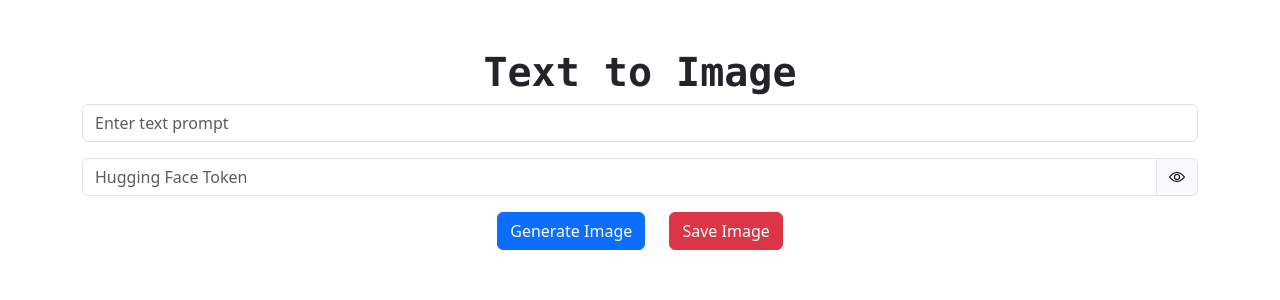
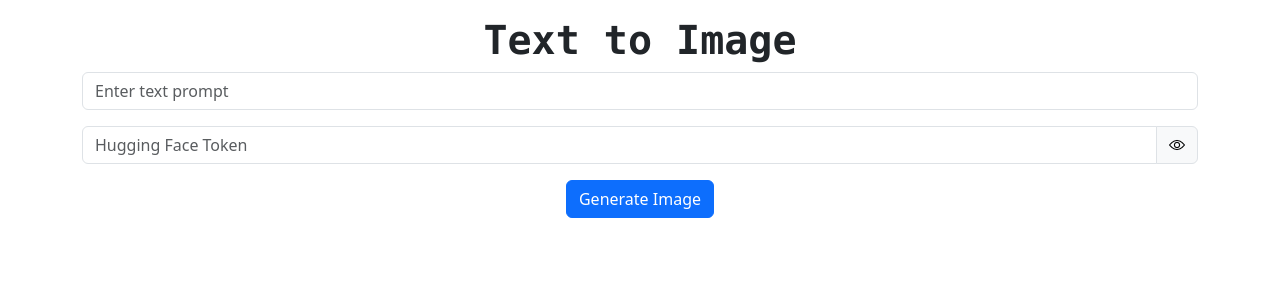
Before and after one commit to TL2711/testSD, a Flask app: page / in a window 1280 px wide. Shown: the top 300 px of the page. Run offline with Flask 3, Linux system fonts and the light colour scheme.

Commit message:
Update index.html

```diff
--- a/templates/index.html
+++ b/templates/index.html
@@ -13,7 +13,7 @@
 
 <body class="d-flex flex-column align-items-center" style="min-height: 100vh;">
     <div class="container text-center">
-        <h1 class="mt-5 font-monospace fw-bold">Text to Image</h1>
+        <h1 class="mt-3 font-monospace fw-bold">Text to Image</h1>
         <div class="input-container input-group mb-3">
             <input type="text" id="promptInput" class="form-control" placeholder="Enter text prompt">
         </div>
@@ -28,7 +28,6 @@
         </div>
 
         <button onclick="generateImage()" class="btn btn-primary">Generate Image</button>
-        <button onclick="saveImage()" class="btn btn-danger" style="margin-left:20px">Save Image</button>
 
         <div class="spinner mt-5" id="spinner" style="display: none;">
             <img src="../static/loading.gif" alt="loading ..." class="img-fluid img-200">
@@ -91,27 +90,6 @@
             }
         }
 
-        function saveImage() {
-                var imageSrc = document.querySelector('.result img').src;
-
-                var request = new XMLHttpRequest();
-                request.open('GET', '/download/' + encodeURIComponent(imageSrc), true);
-                request.responseType = 'blob';
-
-                request.onload = function () {
-                    var blob = new Blob([request.response], { type: 'image/png' });
-                    var link = document.createElement('a');
-                    link.href = window.URL.createObjectURL(blob);
-
-                    link.download = 'generated_image.png';
-
-                    document.body.appendChild(link);
-                    link.click();
-                    document.body.removeChild(link);
-                };
-
-                request.send();
-        }
     </script>
 </body>
 </html>
```
